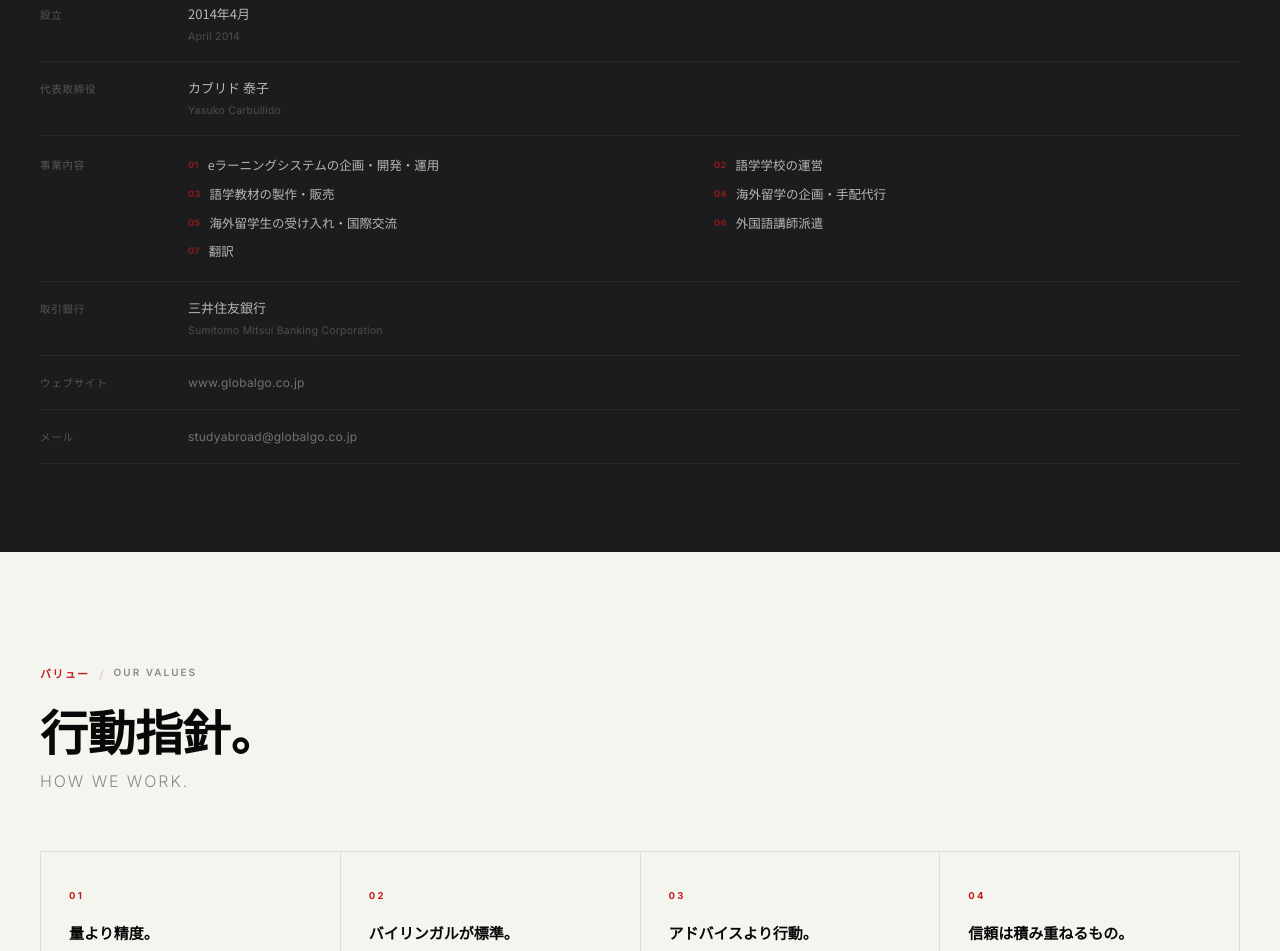
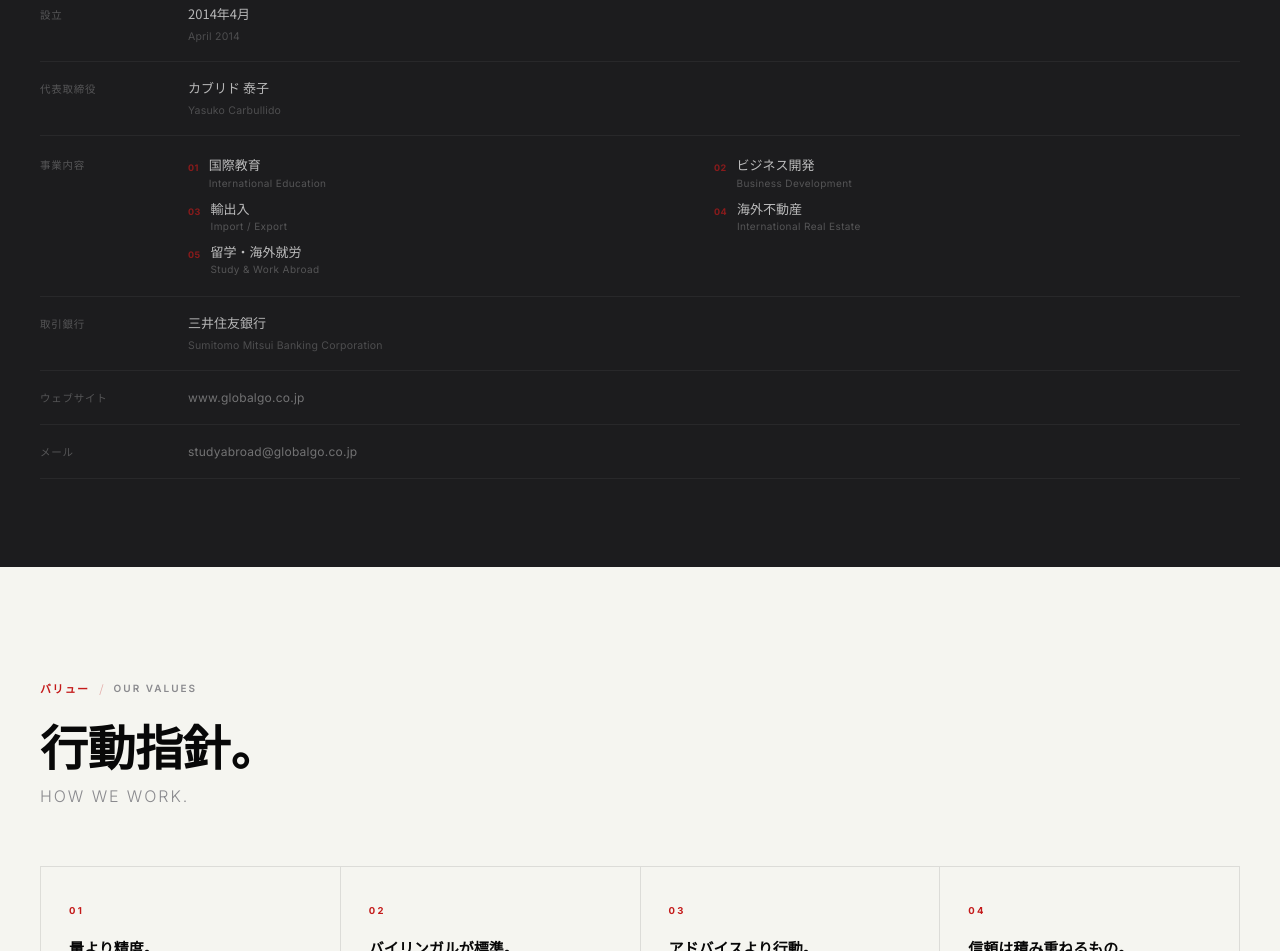
Before and after one commit to fcarbgm/globalgo-26-revamp, a plain HTML site: page index.html in a window 1280 px wide. Shown: the part 3600-4551 px from the top of the page. Drawn offline with Linux system fonts and the light colour scheme.

Commit message:
Update 事業内容 to 5 current service lines; JP primary with EN sub-label always visible

```diff
--- a/index.html
+++ b/index.html
@@ -373,20 +373,22 @@
     .ct-row dd { font-family: var(--jp); font-size: 13px; font-weight: 400; color: rgba(255,255,255,0.68); line-height: 1.75; }
     .ct-sub { display: block; font-family: var(--en); font-size: 10.5px; color: rgba(255,255,255,0.22); margin-top: 2px; letter-spacing: 0.02em; }
     .ct-biz { list-style: none; padding: 0; margin: 0; display: grid; grid-template-columns: 1fr 1fr; gap: 0; }
-    .ct-biz li { display: flex; gap: 9px; padding: 4px 0; font-family: var(--jp); font-size: 12.5px; color: rgba(255,255,255,0.68); line-height: 1.65; }
-    .ct-biz li .bn { font-family: var(--en); font-size: 9px; font-weight: 700; color: var(--red); opacity: 0.65; flex-shrink: 0; padding-top: 3px; letter-spacing: 0.04em; }
-    .ct-biz li .ben { display: none; font-family: var(--en); font-size: 11.5px; color: rgba(255,255,255,0.68); }
+    .ct-biz li { display: flex; gap: 10px; padding: 5px 0; align-items: flex-start; }
+    .ct-biz li .bn { font-family: var(--en); font-size: 9px; font-weight: 700; color: var(--red); opacity: 0.65; flex-shrink: 0; padding-top: 4px; letter-spacing: 0.04em; }
+    .ct-biz-text { display: flex; flex-direction: column; gap: 1px; }
+    .ct-biz li .bjp { font-family: var(--jp); font-size: 13px; color: rgba(255,255,255,0.7); line-height: 1.4; }
+    .ct-biz li .ben { font-family: var(--en); font-size: 10px; color: rgba(255,255,255,0.25); letter-spacing: 0.04em; line-height: 1.4; }
+    /* EN mode: swap biz line weights */
+    body.en-mode .ct-biz li .bjp { font-size: 10px; color: rgba(255,255,255,0.25); }
+    body.en-mode .ct-biz li .ben { font-size: 13px; color: rgba(255,255,255,0.7); letter-spacing: 0; }
     .ct-link { color: rgba(255,255,255,0.38); text-decoration: none; font-family: var(--en); font-size: 12px; letter-spacing: 0.02em; transition: color 0.15s; }
     .ct-link:hover { color: var(--white); }
     /* EN mode: corp table */
     body.en-mode .ct-row dt { color: rgba(255,255,255,0.18); }
     body.en-mode .ct-row dd { color: rgba(255,255,255,0.6); }
     body.en-mode .ct-sub { color: rgba(255,255,255,0.35); }
-    body.en-mode .ct-biz li { color: rgba(255,255,255,0.25); }
-    body.en-mode .ct-biz li .ben { display: inline; }
-    body.en-mode .ct-biz li .bjp { display: none; }
     @media (max-width: 640px) {
-      .ct-row { grid-template-columns: 112px 1fr; }
+      .ct-row { grid-template-columns: 108px 1fr; }
       .ct-biz { grid-template-columns: 1fr; }
     }
 
@@ -805,13 +807,11 @@
           <dt data-jp="事業内容" data-en="Business Lines" style="padding-top:5px;">事業内容</dt>
           <dd>
             <ul class="ct-biz">
-              <li><span class="bn">01</span><span class="bjp">eラーニングシステムの企画・開発・運用</span><span class="ben">e-Learning system planning, development &amp; operation</span></li>
-              <li><span class="bn">02</span><span class="bjp">語学学校の運営</span><span class="ben">Language school operations</span></li>
-              <li><span class="bn">03</span><span class="bjp">語学教材の製作・販売</span><span class="ben">Language teaching materials production &amp; sales</span></li>
-              <li><span class="bn">04</span><span class="bjp">海外留学の企画・手配代行</span><span class="ben">Study abroad planning &amp; arrangement</span></li>
-              <li><span class="bn">05</span><span class="bjp">海外留学生の受け入れ・国際交流</span><span class="ben">International student reception &amp; exchange</span></li>
-              <li><span class="bn">06</span><span class="bjp">外国語講師派遣</span><span class="ben">Foreign language instructor staffing</span></li>
-              <li><span class="bn">07</span><span class="bjp">翻訳</span><span class="ben">Translation services</span></li>
+              <li><span class="bn">01</span><span class="ct-biz-text"><span class="bjp">国際教育</span><span class="ben">International Education</span></span></li>
+              <li><span class="bn">02</span><span class="ct-biz-text"><span class="bjp">ビジネス開発</span><span class="ben">Business Development</span></span></li>
+              <li><span class="bn">03</span><span class="ct-biz-text"><span class="bjp">輸出入</span><span class="ben">Import / Export</span></span></li>
+              <li><span class="bn">04</span><span class="ct-biz-text"><span class="bjp">海外不動産</span><span class="ben">International Real Estate</span></span></li>
+              <li><span class="bn">05</span><span class="ct-biz-text"><span class="bjp">留学・海外就労</span><span class="ben">Study &amp; Work Abroad</span></span></li>
             </ul>
           </dd>
         </div>
```
